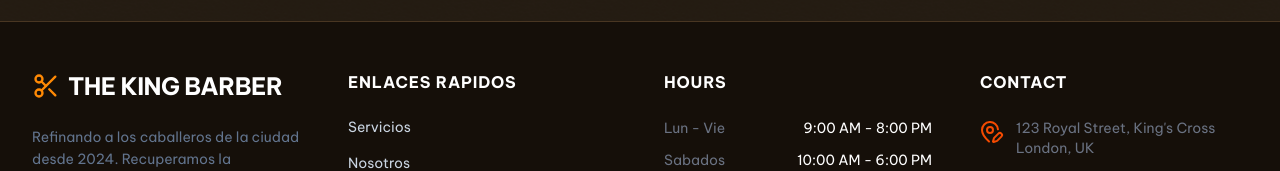
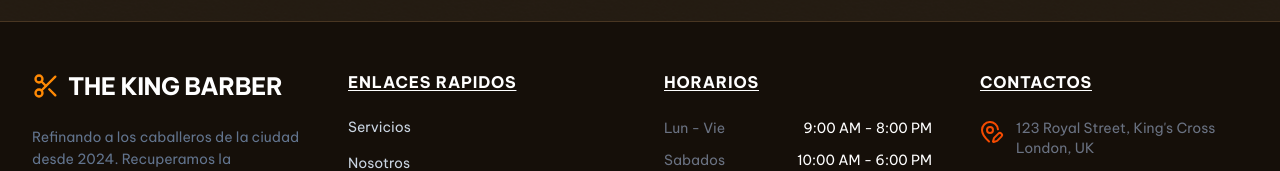
Before and after one commit to NickyRDX/The-King-Barber, a Next.js app: page / in a window 1280 px wide. Shown: the part 2592-2763 px from the top of the page. Built offline with nearby package versions, Linux system fonts and the light colour scheme.

Commit message:
mejorando

```diff
--- a/app/(routes)/(inicio)/components/Footer/Footer.tsx
+++ b/app/(routes)/(inicio)/components/Footer/Footer.tsx
@@ -18,7 +18,7 @@ export default function Footer() {
             </p>
           </div>
           <div>
-            <h3 className="text-white font-bold uppercase mb-5 tracking-wider">
+            <h3 className="text-white font-bold uppercase mb-5 tracking-wider decoration-1 underline-offset-2 underline">
               Enlaces Rapidos
             </h3>
             <ul className="flex flex-col gap-3">
@@ -57,8 +57,8 @@ export default function Footer() {
             </ul>
           </div>
           <div>
-            <h3 className="text-white font-bold uppercase mb-6 tracking-wider">
-              Hours
+            <h3 className="text-white font-bold uppercase mb-6 tracking-wider underline decoration-1 underline-offset-2">
+              Horarios
             </h3>
             <ul className="flex flex-col gap-3 text-sm text-gray-500">
               <li className="flex justify-between">
@@ -76,8 +76,8 @@ export default function Footer() {
             </ul>
           </div>
           <div>
-            <h3 className="text-white font-bold uppercase mb-6 tracking-wider">
-              Contact
+            <h3 className="text-white font-bold uppercase mb-6 tracking-wider decoration-1 underline-offset-2 underline">
+              Contactos
             </h3>
             <ul className="flex flex-col gap-4">
               <li className="flex items-start gap-3 text-gray-500 text-sm">
```
